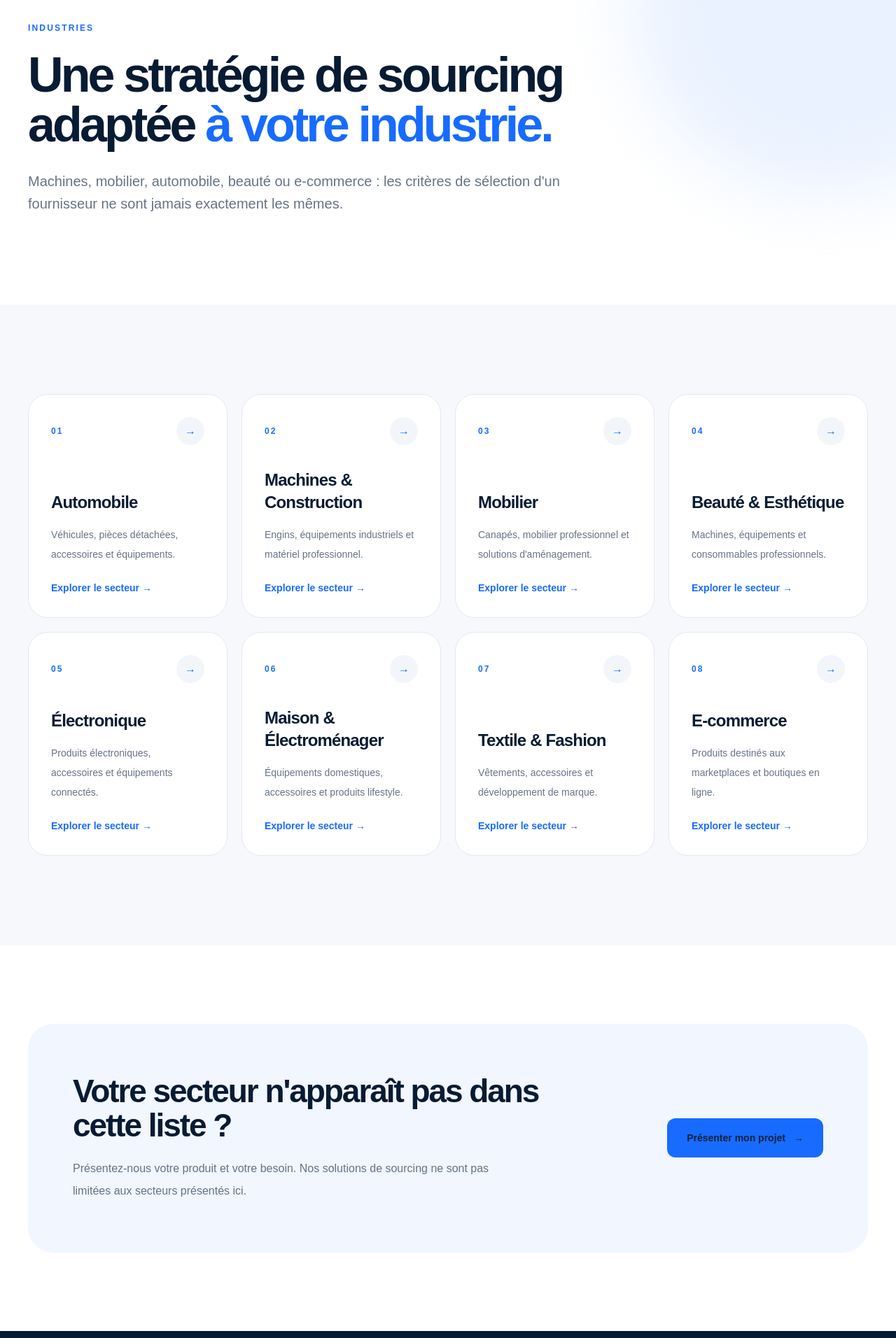
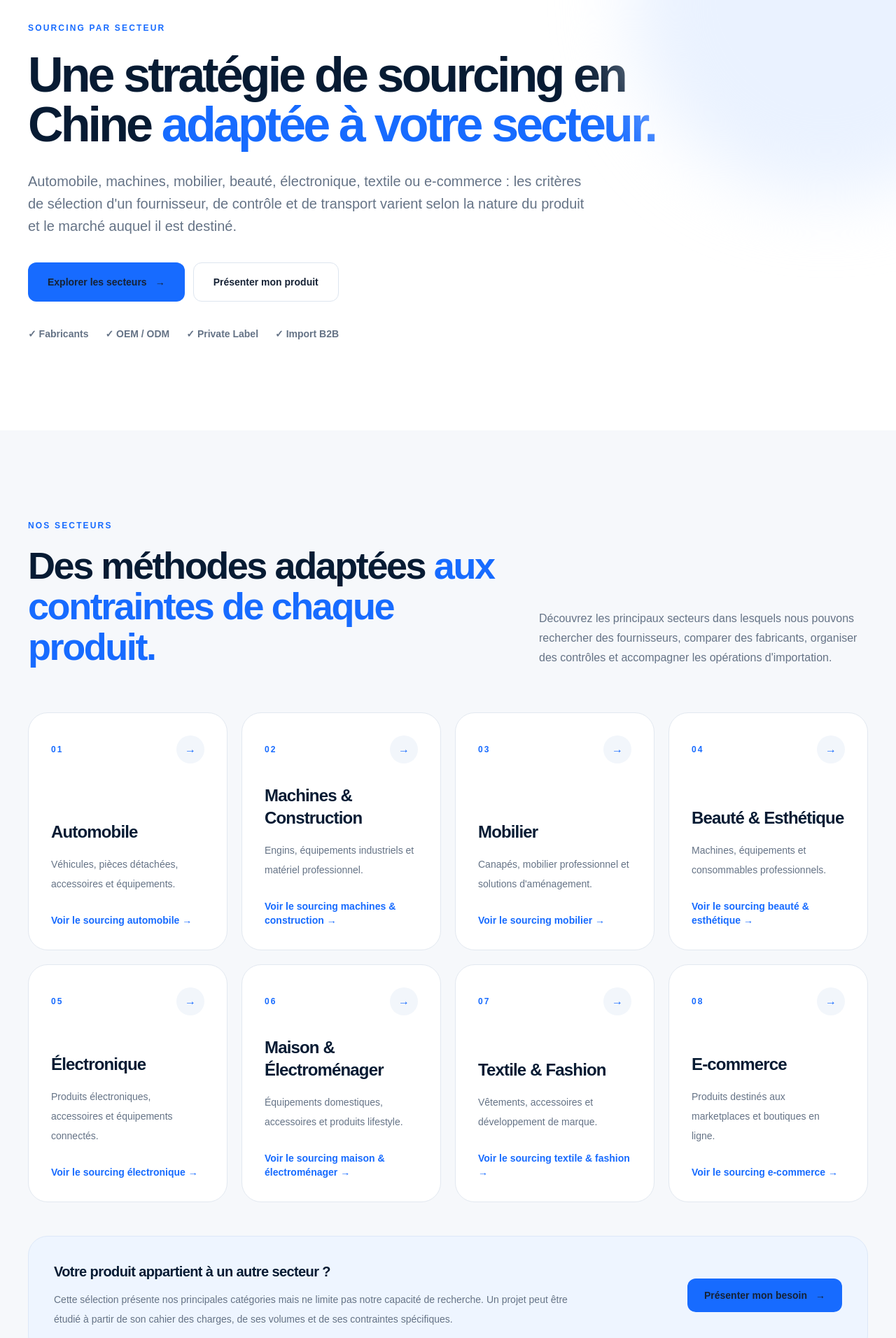
Before and after one commit to PaxSolutio/PaxSolutio, a Next.js app: page /secteurs in a window 1280 px wide. Shown: the part 160-2072 px from the top of the page at 70% size. Built offline with nearby package versions, Linux system fonts and the light colour scheme.

Commit message:
Optimisation SEO page secteurs

```diff
--- a/src/app/secteurs/page.tsx
+++ b/src/app/secteurs/page.tsx
@@ -8,18 +8,18 @@ import IndustriesGrid from "@/components/industries/IndustriesGrid";
 import ServiceCTA from "@/components/services/ServiceCTA";
 
 export const metadata: Metadata = {
-  title: "Sourcing par Secteur & Solutions d'Import",
+  title: "Sourcing par Secteur en Chine & Solutions d'Import",
   description:
-    "PaxSolutio accompagne les entreprises dans leurs projets de sourcing et d'importation dans différents secteurs : industrie, automobile, mobilier, e-commerce et équipements.",
+    "Découvrez les secteurs accompagnés par PaxSolutio pour le sourcing en Chine : automobile, machines, mobilier, beauté, électronique, textile, maison et e-commerce.",
 
   alternates: {
     canonical: "/secteurs",
   },
 
   openGraph: {
-    title: "Sourcing par Secteur & Solutions d'Import | PaxSolutio",
+    title: "Sourcing par Secteur en Chine | PaxSolutio",
     description:
-      "Découvrez les secteurs accompagnés par PaxSolutio pour le sourcing, la recherche fournisseurs, le contrôle qualité et la logistique internationale.",
+      "Automobile, machines, mobilier, beauté, électronique, textile, maison et e-commerce : découvrez nos solutions de sourcing et d'importation par secteur.",
     url: "/secteurs",
   },
 };
@@ -34,8 +34,8 @@ export default function IndustriesPage() {
       <IndustriesGrid />
 
       <ServiceCTA
-        title="Votre secteur n'apparaît pas dans cette liste ?"
-        description="Présentez-nous votre produit et votre besoin. Nos solutions de sourcing ne sont pas limitées aux secteurs présentés ici."
+        title="Votre produit ou votre secteur n'apparaît pas ici ?"
+        description="Présentez-nous votre besoin. Notre réseau de fournisseurs et nos méthodes de sourcing ne se limitent pas aux secteurs présentés sur cette page."
         buttonLabel="Présenter mon projet"
         href="/#project"
       />
--- a/src/components/industries/IndustriesGrid.tsx
+++ b/src/components/industries/IndustriesGrid.tsx
@@ -3,21 +3,46 @@ import { industries } from "@/data/industries";
 
 export default function IndustriesGrid() {
   return (
-    <section className="bg-[#F6F8FB] py-24 lg:py-32">
+    <section
+      id="industries-list"
+      className="scroll-mt-28 bg-[#F6F8FB] py-24 lg:py-32"
+    >
       <div className="mx-auto max-w-[1320px] px-6 lg:px-10">
-        <div className="grid gap-5 md:grid-cols-2 lg:grid-cols-4">
+        <div className="flex flex-col justify-between gap-8 lg:flex-row lg:items-end">
+          <div>
+            <div className="mb-5 text-xs font-extrabold uppercase tracking-[0.18em] text-[#176BFF]">
+              Nos secteurs
+            </div>
+
+            <h2 className="max-w-[740px] text-[38px] font-extrabold leading-[1.08] tracking-[-0.045em] text-[#071B33] sm:text-[48px] lg:text-[54px]">
+              Des méthodes adaptées
+              <span className="text-[#176BFF]">
+                {" "}
+                aux contraintes de chaque produit.
+              </span>
+            </h2>
+          </div>
+
+          <p className="max-w-[470px] text-base leading-7 text-[#657386]">
+            Découvrez les principaux secteurs dans lesquels nous pouvons
+            rechercher des fournisseurs, comparer des fabricants, organiser
+            des contrôles et accompagner les opérations d&apos;importation.
+          </p>
+        </div>
+
+        <div className="mt-16 grid gap-5 md:grid-cols-2 lg:grid-cols-4">
           {industries.map((industry) => (
             <Link
               key={industry.slug}
               href={`/secteurs/${industry.slug}`}
-              className="group flex min-h-[320px] flex-col rounded-[28px] border border-[#E2E8F0] bg-white p-8 transition duration-300 hover:-translate-y-1 hover:border-[#C9D9F1] hover:shadow-[0_22px_65px_rgba(7,27,51,0.08)]"
+              className="group flex min-h-[340px] flex-col rounded-[28px] border border-[#E2E8F0] bg-white p-8 transition duration-300 hover:-translate-y-1 hover:border-[#C9D9F1] hover:shadow-[0_22px_65px_rgba(7,27,51,0.08)]"
             >
               <div className="flex items-center justify-between">
                 <span className="text-xs font-black tracking-[0.18em] text-[#176BFF]">
                   {industry.code}
                 </span>
 
-                <span className="flex h-10 w-10 items-center justify-center rounded-full bg-[#F2F6FB] text-[#176BFF] transition group-hover:bg-[#176BFF] group-hover:text-white">
+                <span className="flex h-10 w-10 items-center justify-center rounded-full bg-[#F2F6FB] text-[#176BFF] transition group-hover:translate-x-1 group-hover:bg-[#176BFF] group-hover:text-white">
                   →
                 </span>
               </div>
@@ -31,13 +56,38 @@ export default function IndustriesGrid() {
                   {industry.shortDescription}
                 </p>
 
-                <div className="mt-6 text-sm font-extrabold text-[#176BFF]">
-                  Explorer le secteur →
+                <div className="mt-7 text-sm font-extrabold text-[#176BFF]">
+                  Voir le sourcing {industry.name.toLowerCase()} →
                 </div>
               </div>
             </Link>
           ))}
         </div>
+
+        <div className="mt-12 rounded-[28px] border border-[#DDE8F8] bg-[#EEF5FF] p-7 sm:p-9">
+          <div className="grid gap-6 lg:grid-cols-[1fr_auto] lg:items-center">
+            <div>
+              <h2 className="text-xl font-extrabold tracking-[-0.03em] text-[#071B33]">
+                Votre produit appartient à un autre secteur ?
+              </h2>
+
+              <p className="mt-3 max-w-[760px] text-sm leading-7 text-[#657386]">
+                Cette sélection présente nos principales catégories mais ne
+                limite pas notre capacité de recherche. Un projet peut être
+                étudié à partir de son cahier des charges, de ses volumes et de
+                ses contraintes spécifiques.
+              </p>
+            </div>
+
+            <Link
+              href="/#project"
+              className="inline-flex min-h-12 shrink-0 items-center justify-center rounded-xl bg-[#176BFF] px-6 text-sm font-extrabold text-white transition hover:-translate-y-0.5 hover:bg-[#0F5BE0]"
+            >
+              Présenter mon besoin
+              <span className="ml-3">→</span>
+            </Link>
+          </div>
+        </div>
       </div>
     </section>
   );
--- a/src/components/industries/IndustriesHero.tsx
+++ b/src/components/industries/IndustriesHero.tsx
@@ -1,24 +1,54 @@
+import Link from "next/link";
+
 export default function IndustriesHero() {
   return (
     <section className="relative overflow-hidden bg-white pb-24 pt-40 lg:pb-32 lg:pt-48">
       <div className="absolute right-[-180px] top-[-120px] h-[560px] w-[560px] rounded-full bg-[#EAF2FF] blur-[50px]" />
 
       <div className="mx-auto max-w-[1320px] px-6 lg:px-10">
-        <div className="max-w-[900px]">
+        <div className="max-w-[940px]">
           <div className="mb-6 text-xs font-extrabold uppercase tracking-[0.18em] text-[#176BFF]">
-            Industries
+            Sourcing par secteur
           </div>
 
           <h1 className="text-[46px] font-extrabold leading-[1.02] tracking-[-0.055em] text-[#071B33] sm:text-[58px] lg:text-[70px]">
-            Une stratégie de sourcing adaptée
-            <span className="text-[#176BFF]"> à votre industrie.</span>
+            Une stratégie de sourcing en Chine
+            <span className="text-[#176BFF]">
+              {" "}
+              adaptée à votre secteur.
+            </span>
           </h1>
 
-          <p className="mt-7 max-w-[760px] text-lg leading-8 text-[#657386] lg:text-xl">
-            Machines, mobilier, automobile, beauté ou e-commerce : les critères
-            de sélection d&apos;un fournisseur ne sont jamais exactement les
-            mêmes.
+          <p className="mt-7 max-w-[800px] text-lg leading-8 text-[#657386] lg:text-xl">
+            Automobile, machines, mobilier, beauté, électronique, textile ou
+            e-commerce : les critères de sélection d&apos;un fournisseur, de
+            contrôle et de transport varient selon la nature du produit et le
+            marché auquel il est destiné.
           </p>
+
+          <div className="mt-9 flex flex-col gap-3 sm:flex-row">
+            <Link
+              href="#industries-list"
+              className="inline-flex min-h-14 items-center justify-center rounded-xl bg-[#176BFF] px-7 text-sm font-extrabold text-white transition hover:-translate-y-0.5 hover:bg-[#0F5BE0]"
+            >
+              Explorer les secteurs
+              <span className="ml-3">→</span>
+            </Link>
+
+            <Link
+              href="/#project"
+              className="inline-flex min-h-14 items-center justify-center rounded-xl border border-[#DDE5EF] bg-white px-7 text-sm font-extrabold text-[#071B33] transition hover:border-[#B9C7D8] hover:bg-[#F8FAFC]"
+            >
+              Présenter mon produit
+            </Link>
+          </div>
+
+          <div className="mt-9 flex flex-wrap gap-x-6 gap-y-3 text-sm font-semibold text-[#657386]">
+            <span>✓ Fabricants</span>
+            <span>✓ OEM / ODM</span>
+            <span>✓ Private Label</span>
+            <span>✓ Import B2B</span>
+          </div>
         </div>
       </div>
     </section>
```
